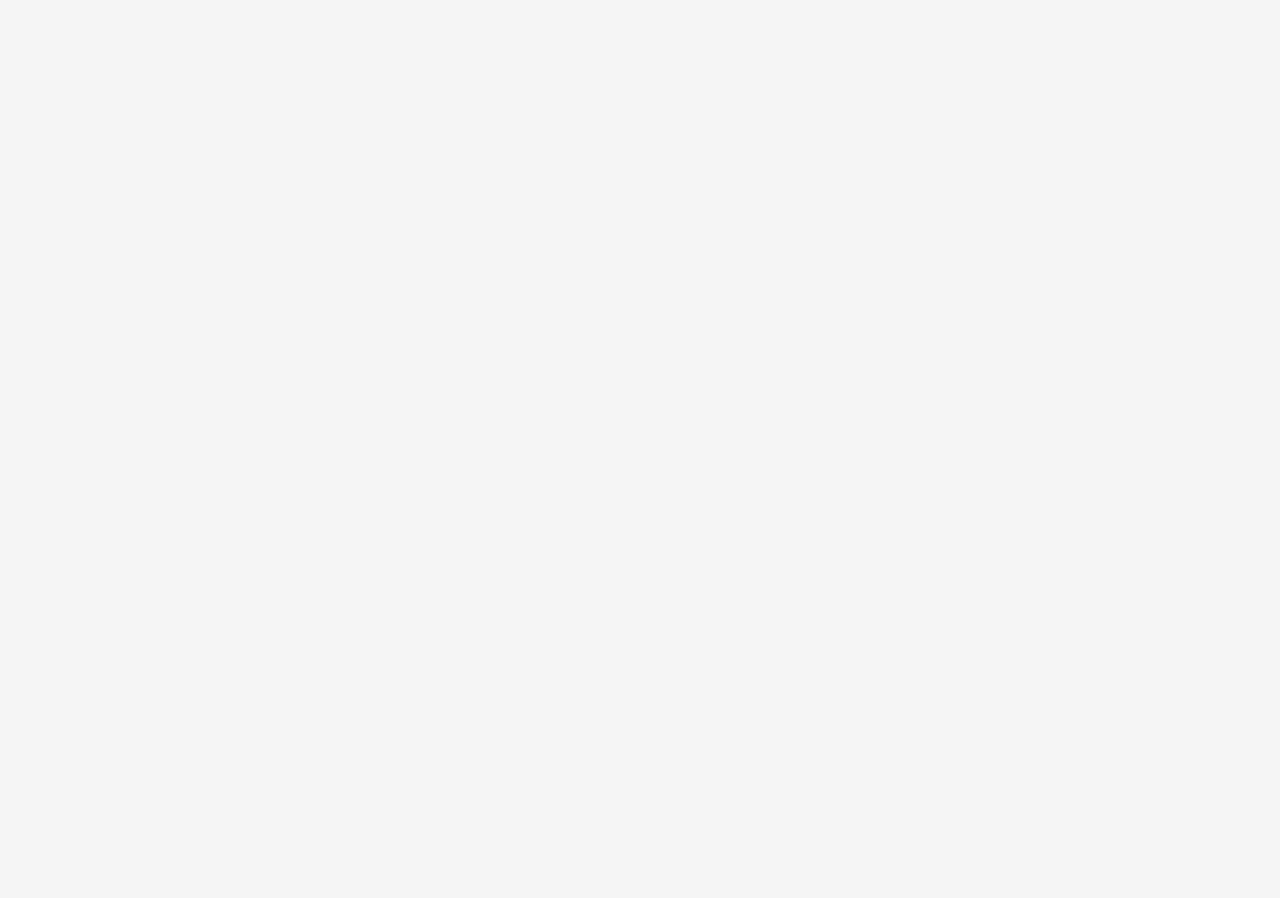
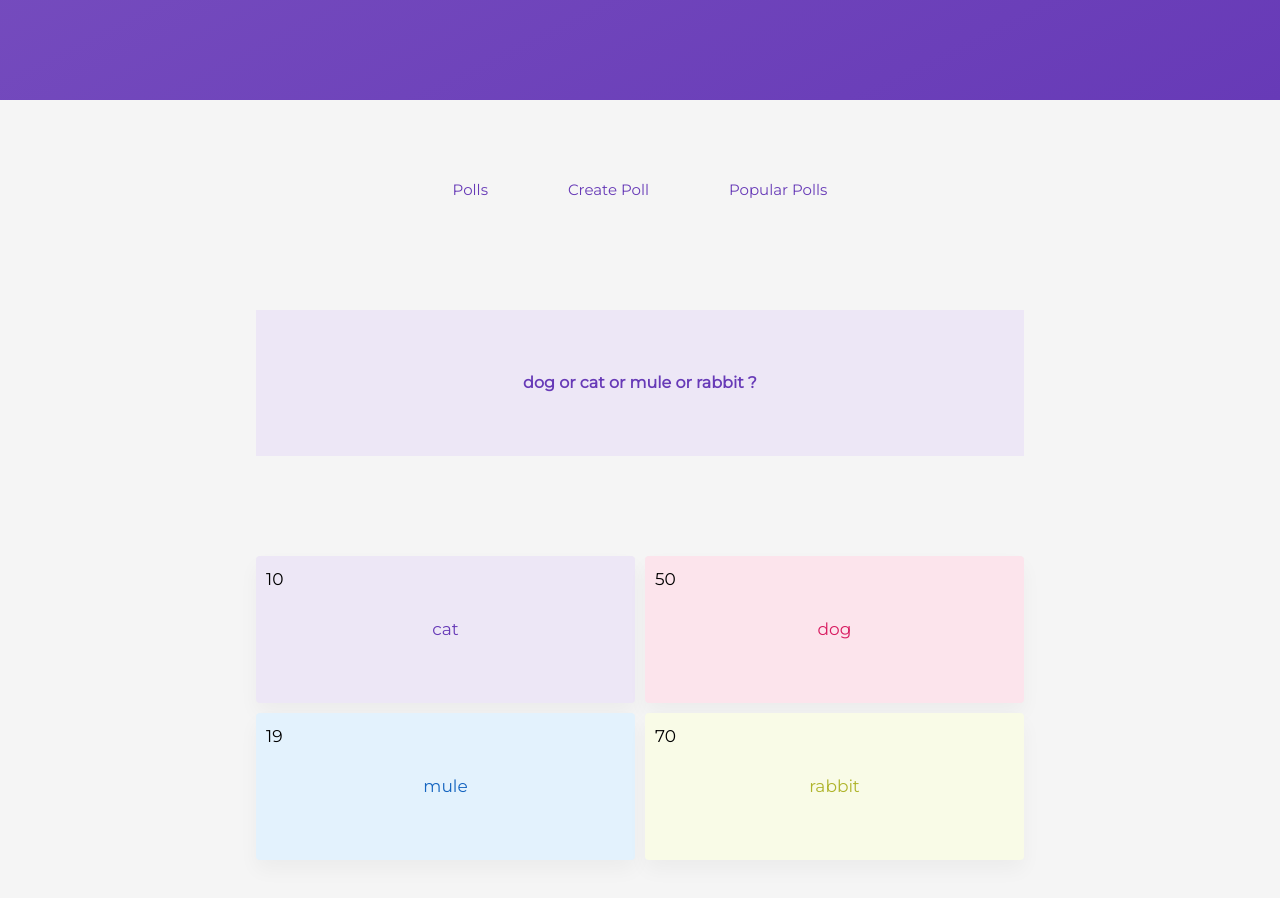
Before and after one commit to vanderkilu/pollr, a Vue app: page /pollContainer/poll/1 in a window 1280 px wide. Shown: the part 540-1438 px from the top of the page. Before the commit the page ends 800 px from the top, so only its background shows below. Built offline with nearby package versions, Linux system fonts and the light colour scheme; no server answers.

Commit message:
refactor the pollcreate component

```diff
--- a/src/components/PollDetail.vue
+++ b/src/components/PollDetail.vue
@@ -1,24 +1,12 @@
 <template>
-    <div>
-        <app-header></app-header>
-        <div v-if="isUser" class="text-center poll-edit">
-            <router-link :to="{name:'edit', params: {id: this.$route.params.id }}" class="green-text">Edit</router-link>
-            or <a href="#" @click.prevent="deletePoll" class="green-text"> Delete </a> this post
-        </div>
-        <div class="vote-wrapper">
-            <div v-for="option in options" :key="option._id" class="vote-card">
-               <p>{{option.value}}</p>
-               <p>{{ updateOptionCount(option) }}</p>
-            </div>
-        </div>
-        <div class="poll-detail-container">
-            <div class="poll">
-                <div class="poll-card">
-                    <p> {{ poll.title }}</p>
-                    <div class="poll-options">
-                        <button @click="vote(option)" v-for="option in options" :key="option._id" class="btn btn-option">{{option.value}}</button>
-                    </div>
-                </div>
+    <div class="wrapper-poll">
+        <h5 class="question">
+            dog or cat or mule or rabbit ?
+        </h5>
+        <div class="options">
+            <div class="poll-option" :class="pollClass+i" v-for="(option,i) in options" :key="i">
+                <p>{{option.value}}</p>
+                <p class="poll-count">{{option.count}}</p>
             </div>
         </div>
     </div>
@@ -35,7 +23,25 @@
             return {
                 id: '',
                 poll: null,
-                options: [],
+                pollClass: 'po-',
+                options: [
+                    {
+                        value: 'cat',
+                        count: 10
+                    },
+                     {
+                        value: 'dog',
+                        count: 50
+                    },
+                    {
+                        value: 'mule',
+                        count: 19
+                    },
+                    {
+                        value: 'rabbit',
+                        count: 70
+                    },
+                ],
                 increment: 0,
                 socket: io('http://localhost:30002/'),
                 optionToUpdate: '',
@@ -124,42 +130,54 @@
 </script>
 
 <style>
-.poll-detail-container  {
+.wrapper-poll {
+    margin: 10rem 0;
+}
+.question {
+    background-color: #ede7f6;
+    color: #673ab7;
+    font-size: 1.6rem;
+    padding: 6rem 4rem;
+    text-align: center;
+    margin-bottom: 10rem;
+}
+.options {
+    display: grid;
+    grid-template-columns: repeat(2, 1fr);
+    grid-gap: 1rem;
+}
+
+.poll-option {
     display: flex;
     justify-content: center;
-    margin: 2rem 0;
+    align-items: center;
+    padding: 6rem;
+    font-size: 1.7rem;
+    box-shadow: 0 1rem 2rem rgba(0, 0, 0, 0.04);
+    border-radius: 4px;
+    position: relative;
+    cursor: pointer;
 }
-.poll{
-    display: table;
-    background-color: white;
-    box-shadow: 0 1.2rem 2.2rem rgba(0, 0, 0, 0.04);
+.po-0 {
+    background-color: #ede7f6;
+    color: #673ab7;
 }
-.btn-option{
-    padding: 2rem;
-    color: white;
-    border-radius: 2px;
-    box-shadow: 0 0.4rem 0.5rem rgba(0, 0, 0, 0.04);
-    margin: 1rem;
-    background-color: #5cdb95;
+.po-1 {
+    background-color: #fce4ec;
+    color: #d81b60;
 }
-.vote-wrapper {
-    margin-top: 5rem;
-    text-align: center;
+.po-2 {
+    background-color: #e3f2fd;
+    color: #1565c0;
 }
-.vote-card {
-    display: inline-block;
-    width: 20%;
-    margin: 0 2rem;
-    padding: 1rem 0.5rem;
-    background-color: white;
-    box-shadow: 0 1.2rem 2.2rem rgba(0, 0, 0, 0.04);
-    border-radius: 3px;
-    text-align: center;
+.po-3 {
+    background-color: #f9fbe7;
+    color: #afb42b;
 }
-.poll-edit {
-    margin-top: 3rem;
-}
-.green-text {
-    color:#5cdb95;
+.poll-count {
+    position: absolute;
+    top: 1rem;
+    left: 1rem;
+    color: black;
 }
 </style>
--- a/src/router.js
+++ b/src/router.js
@@ -55,16 +55,16 @@ export default new Router({
           component: PollCreate,
         },
         {
+          path: 'poll/:id',
+          name: 'poll-detail',
+          component: PollDetail
+        },
+        {
           path: '/:id/edit',
           name: 'edit',
           component: PollEdit,
         },
       ]
-    },
-    {
-      path: '/poll/:id',
-      name: 'poll-detail',
-      component: PollDetail
     },
     {
       path: '/search',
```
